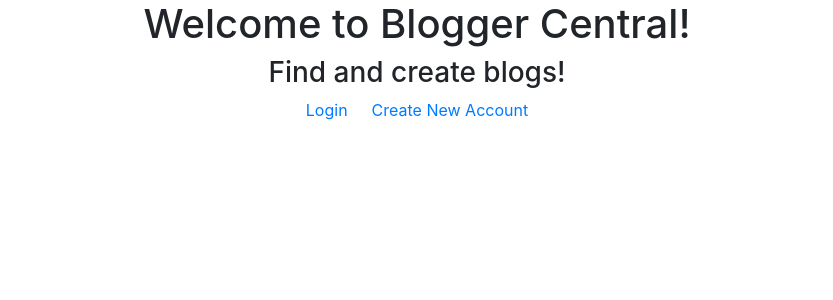
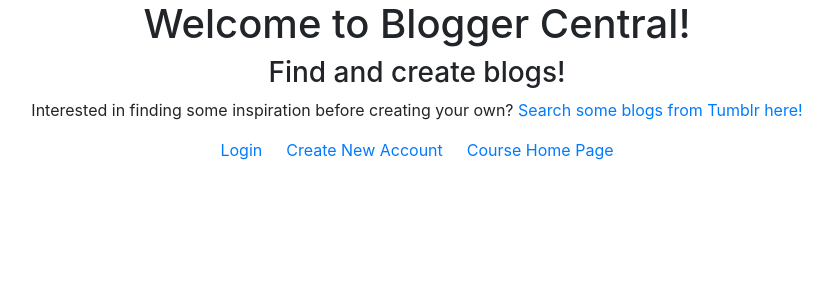
Before and after one commit to lkacoy/webdev-cs5610-project-angular, an Angular app: page /home in a window 1280 px wide. Shown: the top 300 px of the page, without its empty margins (223-1056 px from the left). Built offline with nearby package versions, Linux system fonts and the light colour scheme.

Commit message:
add a link to tumblr search page

```diff
--- a/src/app/blog-list/blog-list.component.html
+++ b/src/app/blog-list/blog-list.component.html
@@ -1,4 +1,3 @@
 <div class="container">
   <app-blog-search></app-blog-search>
-  <a routerLink="/">Course Home Page</a>
 </div>
--- a/src/app/project-home/project-home.component.html
+++ b/src/app/project-home/project-home.component.html
@@ -2,7 +2,10 @@
   <h1>Welcome to Blogger Central!</h1>
   <h3>Find and create blogs!</h3>
 
+  <p>Interested in finding some inspiration before creating your own? <a routerLink="/blog-list">Search some blogs from Tumblr here!</a></p>
+
   <span class="mr-4"><a routerLink="/login">Login</a></span>
-  <a routerLink="/register">Create New Account</a>
+  <span class="mr-4"><a routerLink="/register">Create New Account</a></span>
+  <span><a routerLink="/">Course Home Page</a></span>
 
 </div>
```
